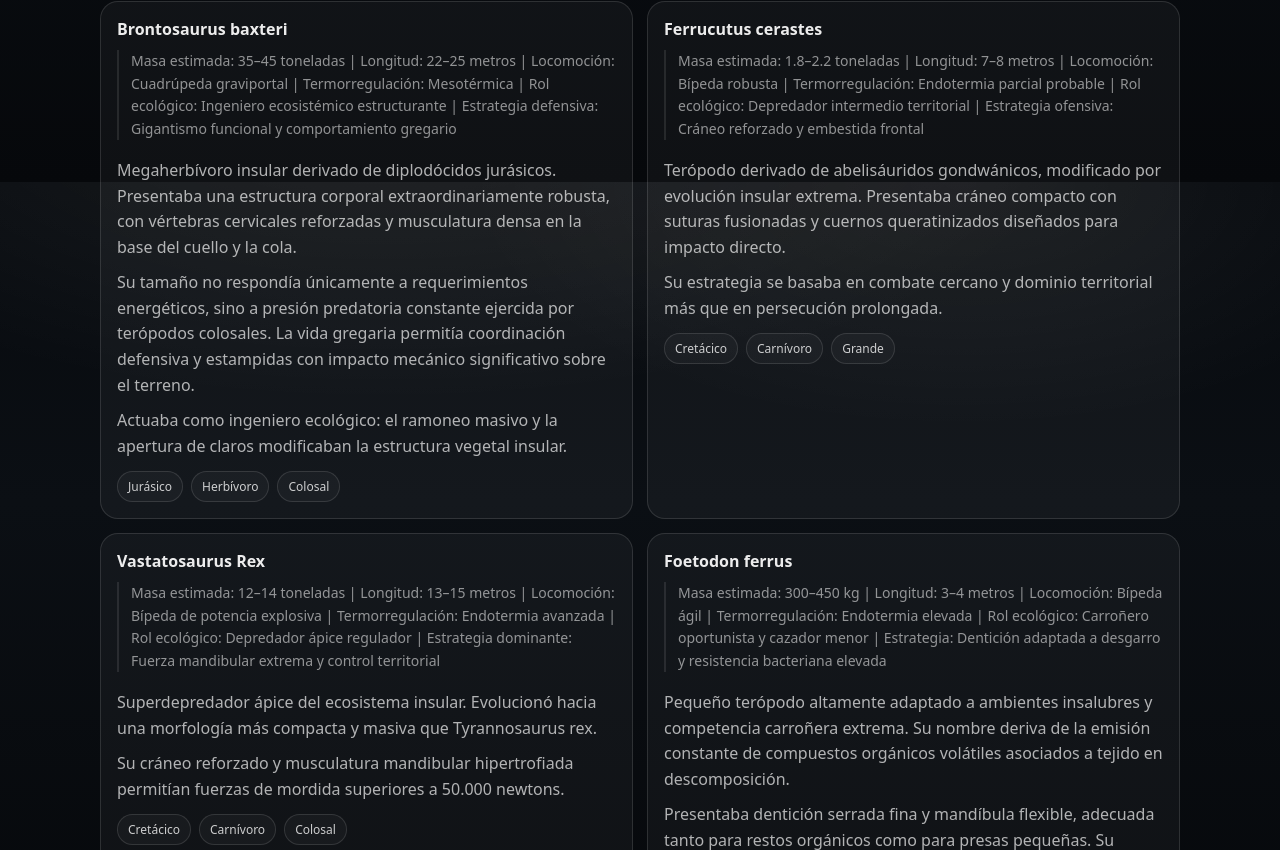
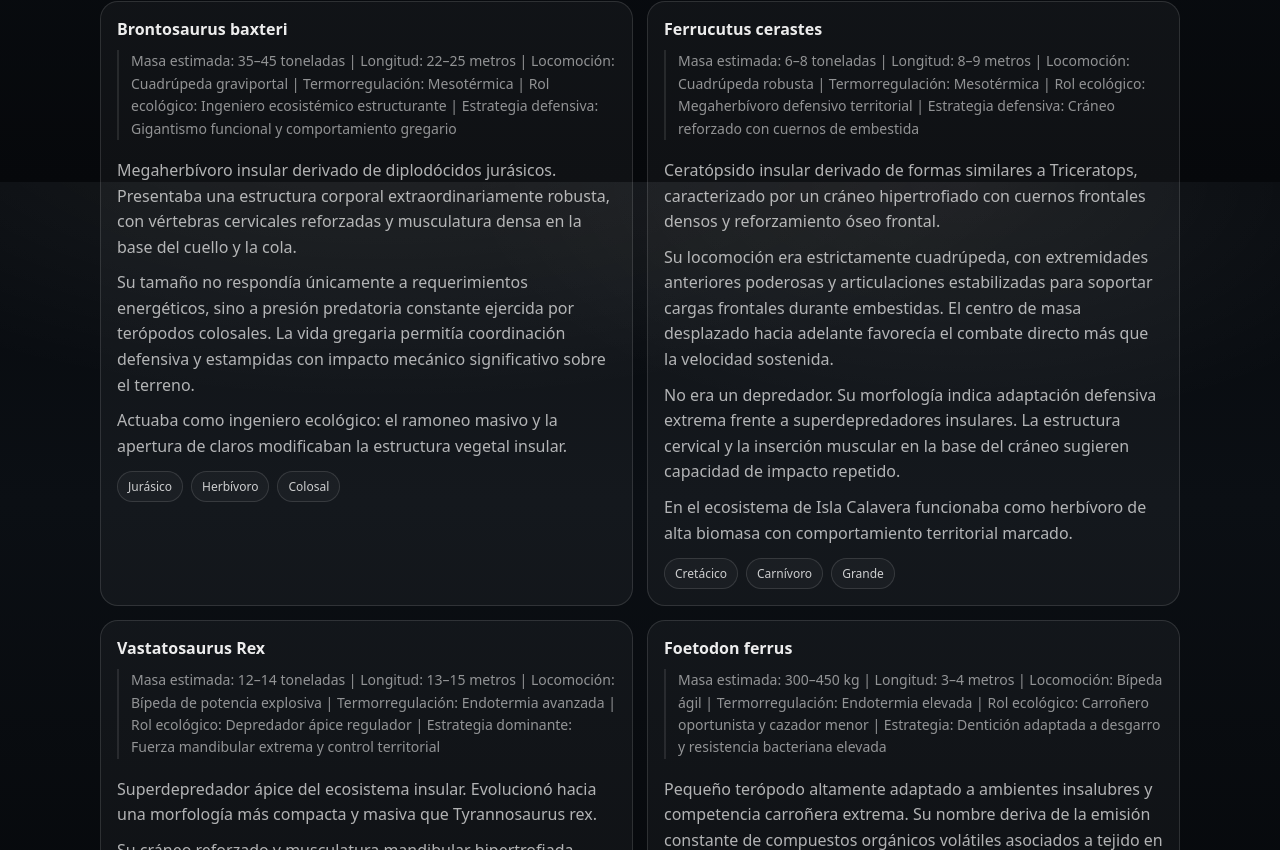
Before and after one commit to lu-developer476/Dinosauria, a React (Vite) app: page / in a window 1280 px wide. Shown: the part 2218-3068 px from the top of the page. Built offline with nearby package versions, Linux system fonts and the light colour scheme.

Commit message:
dinos.ts

```diff
--- a/src/data/dinos.ts
+++ b/src/data/dinos.ts
@@ -22,12 +22,16 @@ Actuaba como ingeniero ecológico: el ramoneo masivo y la apertura de claros mod
     era: "Cretácico",
     diet: "Carnívoro",
     size: "Grande",
-    description: `Masa estimada: 1.8–2.2 toneladas | Longitud: 7–8 metros | Locomoción: Bípeda robusta | Termorregulación: Endotermia parcial probable | Rol ecológico: Depredador intermedio territorial | Estrategia ofensiva: Cráneo reforzado y embestida frontal
+    description: `Masa estimada: 6–8 toneladas | Longitud: 8–9 metros | Locomoción: Cuadrúpeda robusta | Termorregulación: Mesotérmica | Rol ecológico: Megaherbívoro defensivo territorial | Estrategia defensiva: Cráneo reforzado con cuernos de embestida
 
-Terópodo derivado de abelisáuridos gondwánicos, modificado por evolución insular extrema. Presentaba cráneo compacto con suturas fusionadas y cuernos queratinizados diseñados para impacto directo.
+Ceratópsido insular derivado de formas similares a Triceratops, caracterizado por un cráneo hipertrofiado con cuernos frontales densos y reforzamiento óseo frontal.
 
-Su estrategia se basaba en combate cercano y dominio territorial más que en persecución prolongada.`
-  },
+Su locomoción era estrictamente cuadrúpeda, con extremidades anteriores poderosas y articulaciones estabilizadas para soportar cargas frontales durante embestidas. El centro de masa desplazado hacia adelante favorecía el combate directo más que la velocidad sostenida.
+
+No era un depredador. Su morfología indica adaptación defensiva extrema frente a superdepredadores insulares. La estructura cervical y la inserción muscular en la base del cráneo sugieren capacidad de impacto repetido.
+
+En el ecosistema de Isla Calavera funcionaba como herbívoro de alta biomasa con comportamiento territorial marcado.`
+},
 
   {
     id: "vastatosaurus-rex",
```
